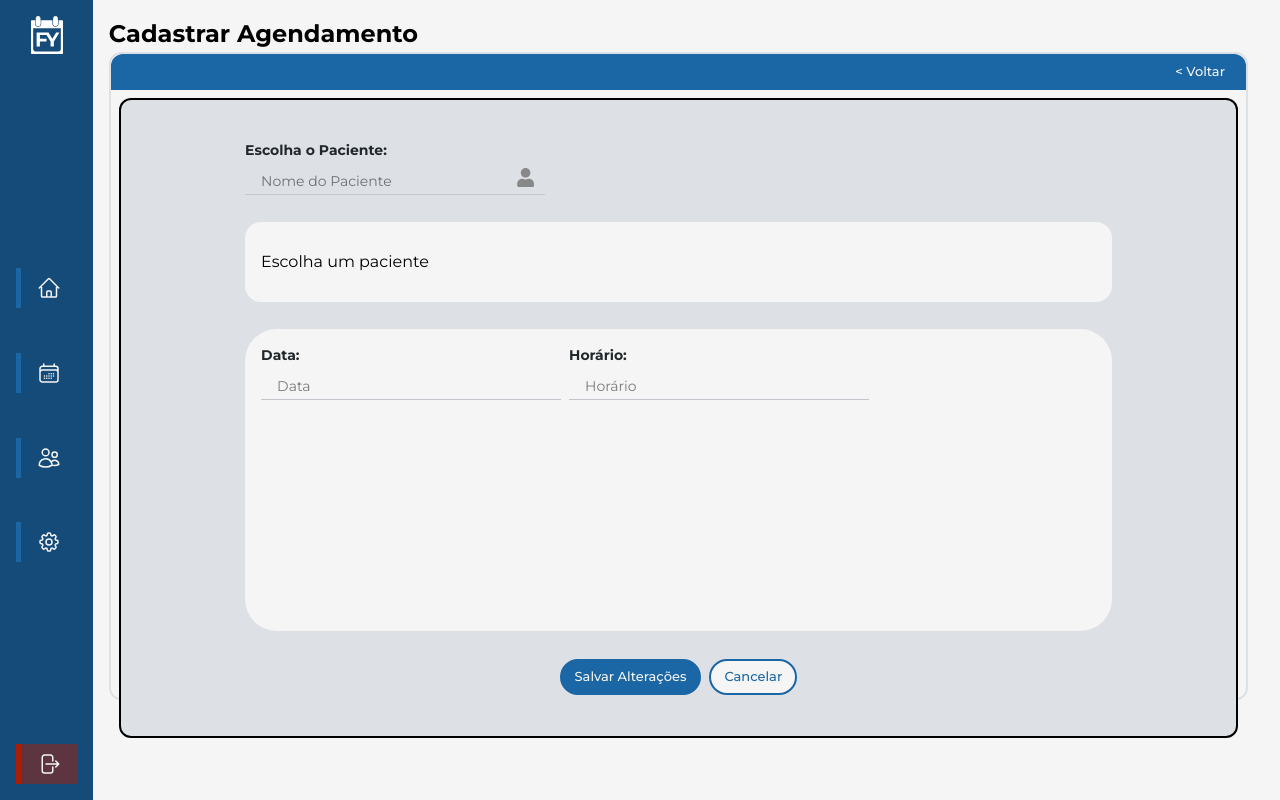
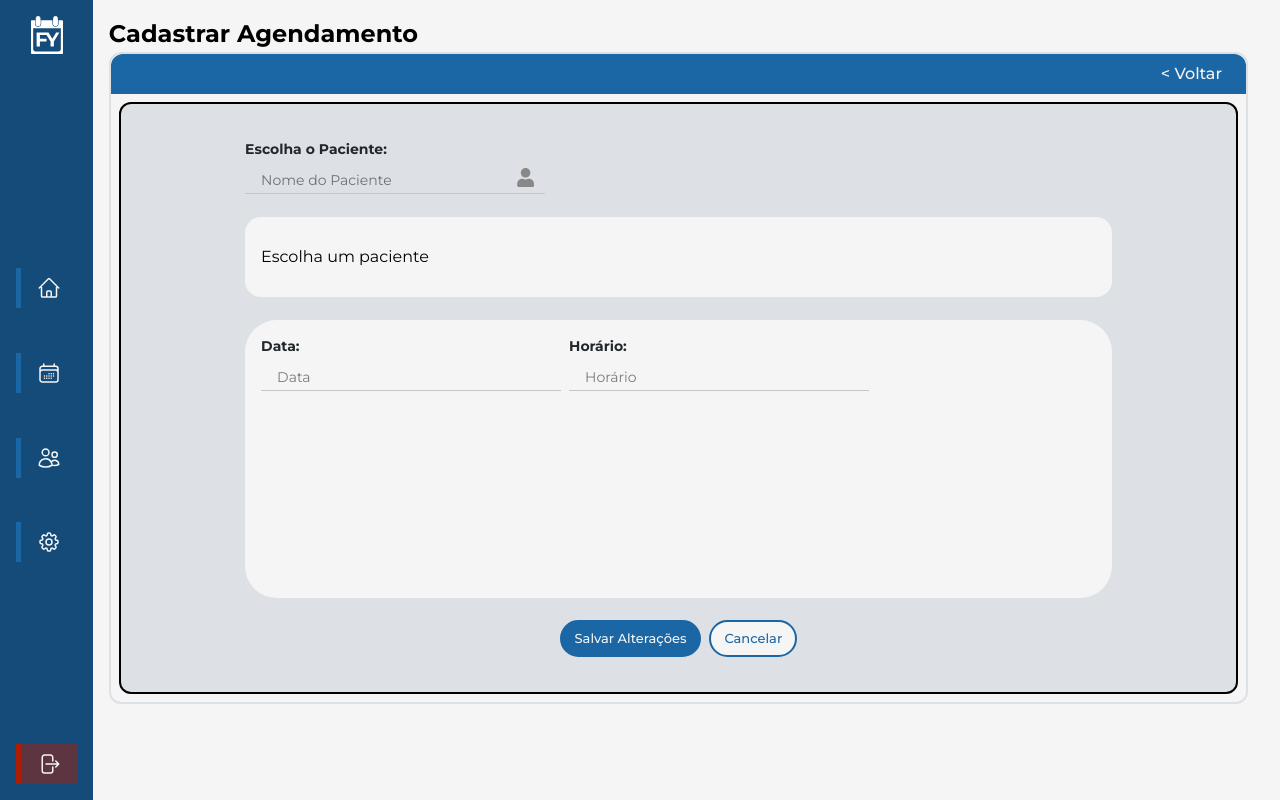
Before and after one commit to KauanPaschoal/web-projeto, a React (Vite) app: page /dashboard/agendamentos/cadastrar in a window 1280 px wide. Built offline with nearby package versions, Linux system fonts and the light colour scheme.

Commit message:
att: tamanho do componente ajustado e atualizado ultimos agendamentos e lógica de mostrar o próximo dia da semana, do mes

```diff
--- a/src/App.css
+++ b/src/App.css
@@ -70,6 +70,13 @@ button {
   border: var(--DarkestBlueFy) 2px solid;
 }
 
+.btn_primario:disabled {
+  background-color: var(--LightGrayFy);
+  border: var(--LightGrayFy) 2px solid;
+  color: var(--GrayFy);
+  cursor: not-allowed;
+}
+
 
 
 .titulo-section{
--- a/src/pages/dashboard/agendamentos/CadastrarAgendamento/CadastrarAgendamento.css
+++ b/src/pages/dashboard/agendamentos/CadastrarAgendamento/CadastrarAgendamento.css
@@ -18,8 +18,7 @@
     justify-content: space-evenly;
     align-items: center;
     width: 100%;
-    min-height: 80vh;
-    height: fit-content;
+    height: 100%;
     padding: 1em;
     gap: 0.2em;
     border: var(--BlackFy) 2px solid;
@@ -114,6 +113,7 @@
     height: 100%;
     gap: 1em;
     overflow-y: auto;
+    padding-right: 1em;
 }
 
 .agendamento-item{
--- a/src/pages/dashboard/agendamentos/CadastrarAgendamento/CadastrarAgendamento.jsx
+++ b/src/pages/dashboard/agendamentos/CadastrarAgendamento/CadastrarAgendamento.jsx
@@ -174,7 +174,7 @@ const CadastrarAgendamento = ({ paciente }) => {
                                 placeholder="Data"
                                 required
                                 value={query !== '' && pacienteSelecionado && pacienteSelecionado.nome === query ?
-                                    pacienteSelecionado.diaMes.find(dia => new Date(dia.split('/').reverse().join('-')) > new Date()) || ''
+                                    pacienteSelecionado.diaMes.find(dia => new Date(dia.split('/').reverse().join('/')) > new Date()) || ''
                                     : ''}
                                 readOnly
                                 className={"w-full"}
@@ -193,7 +193,7 @@ const CadastrarAgendamento = ({ paciente }) => {
                             />
                         </div>
 
-                        {pacienteSelecionado && (
+                        {query !== '' && pacienteSelecionado && pacienteSelecionado.nome === query && (
                             <div className='agendamentos-container'>
                                 <h3>Últimos Agendamentos</h3>
                                 <div className='agendamentos-list'>
--- a/src/pages/dashboard/agendamentos/agendamentos.css
+++ b/src/pages/dashboard/agendamentos/agendamentos.css
@@ -4,7 +4,7 @@
     background-color: var(--BlueFy);
     color: var(--WhiteFy);
     padding: 0em 1em;
-    font-size: small;
+    font-size: medium;
     cursor: pointer;
     border-radius: 12em;
 }
```
